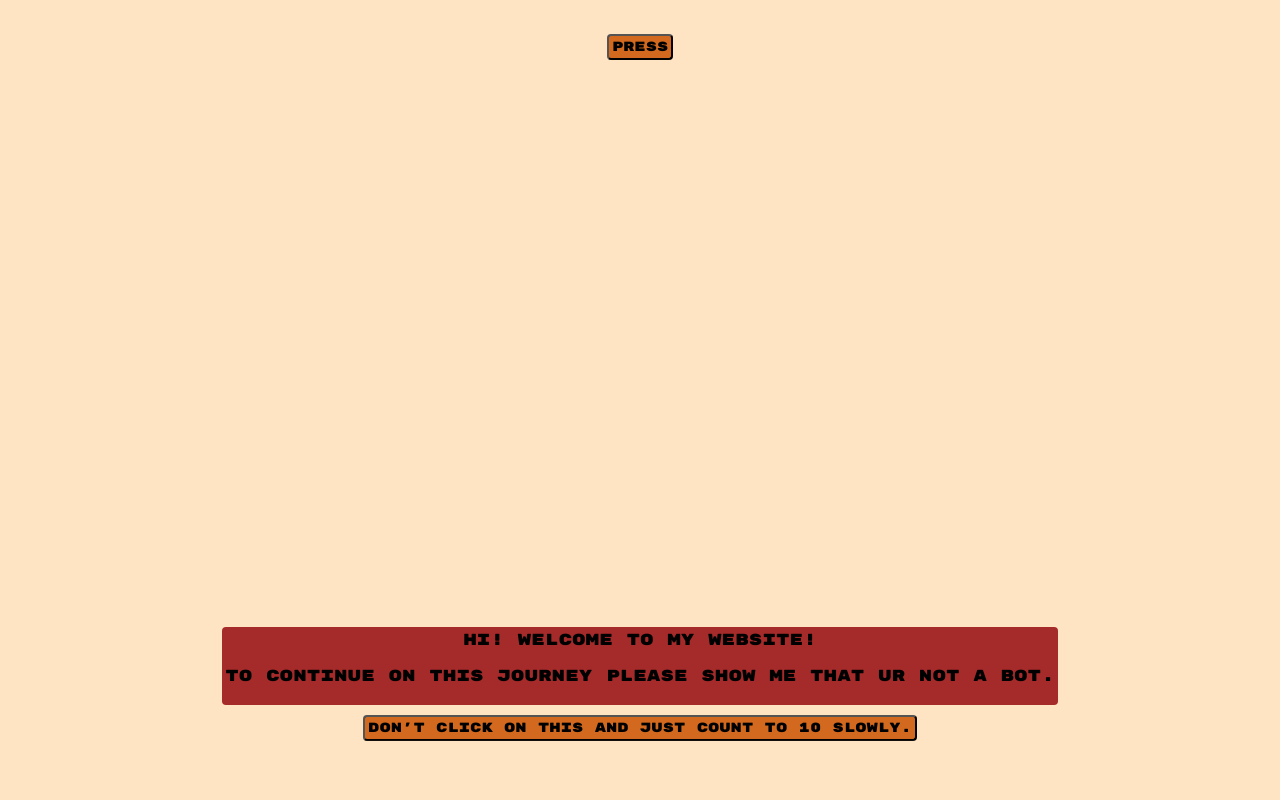
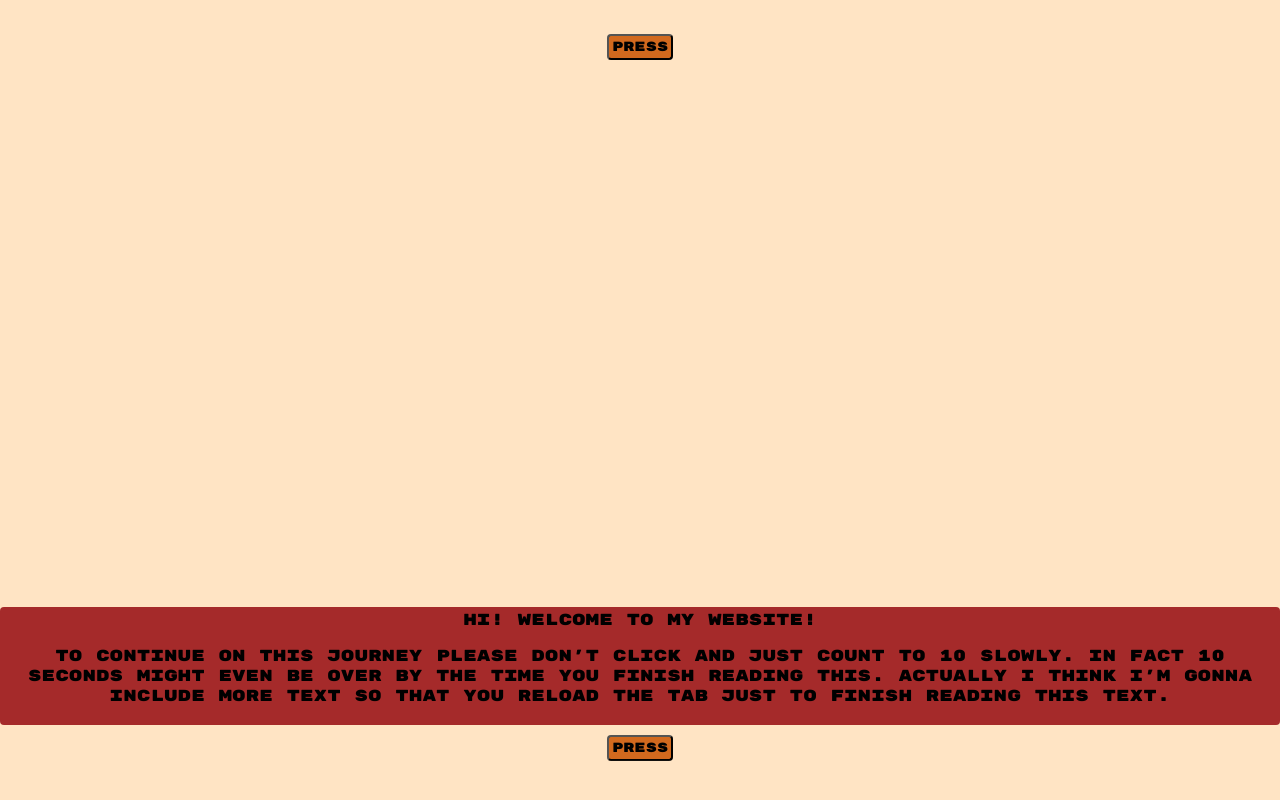
Before and after one commit to pididnothing/click-clack, a plain HTML site: page index.html in a window 1280 px wide. Shown: the part 358-1158 px from the top of the page. Drawn offline with Linux system fonts and the light colour scheme.

Commit message:
button text revision

```diff
--- a/index.html
+++ b/index.html
@@ -15,10 +15,13 @@
 
 <body>
     <div class="page" id="page1">
-        <div class="pt" id="p1t1"> Hi! Welcome to my website! <p> To continue on this journey please show me that ur not
-                a bot. </p>
+        <div class="pt" id="p1t1"> Hi! Welcome to my website! <p> To continue on this journey please don't click and
+                just count to 10 slowly. In fact 10 seconds might even be
+                over by the time you finish reading this. Actually I think I'm gonna include more text so that you
+                reload
+                the tab just to finish reading this text. </p>
         </div>
-        <button class="b1" id="p1b1"> Don't click on this and just count to 10 slowly.</button>
+        <button class="b1" id="p1b1"> Press </button>
     </div>
     <div class="page" id="page2">
         <div class="pt" id="p2t1"></div>
```
